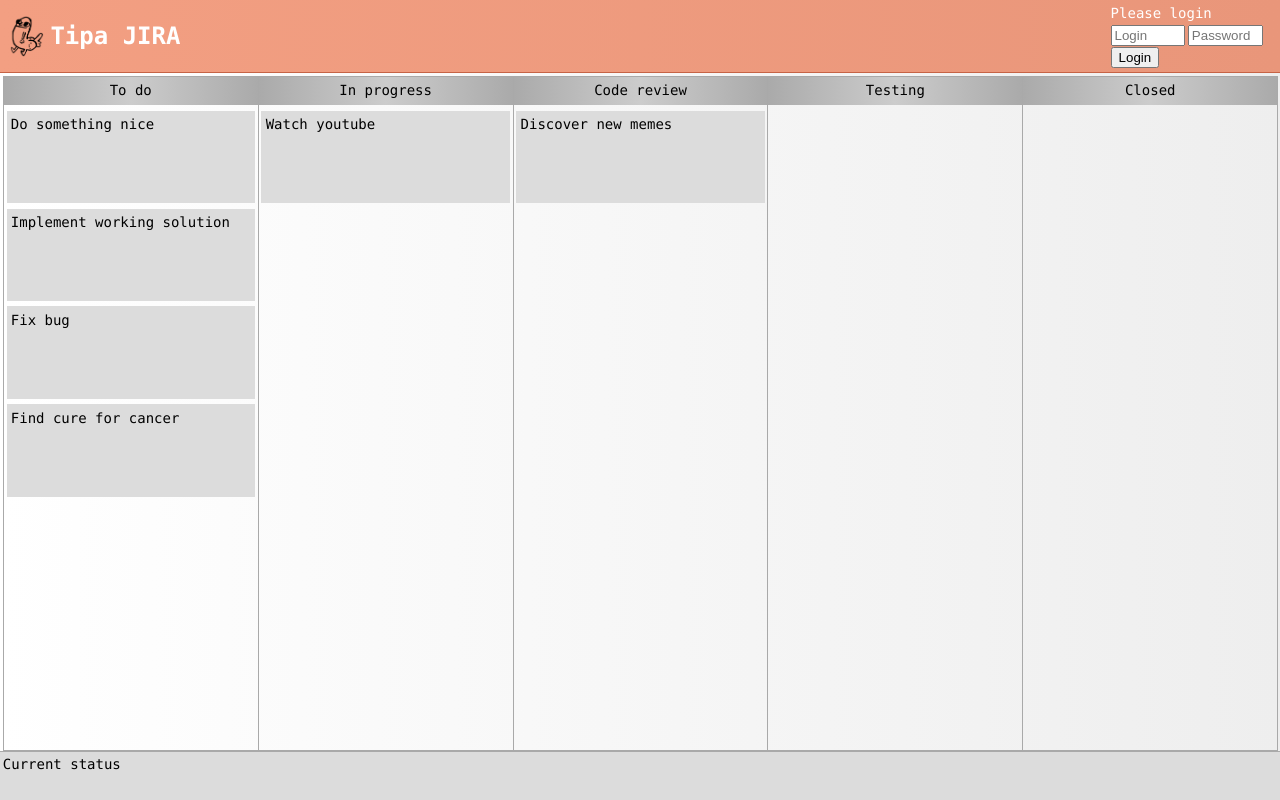
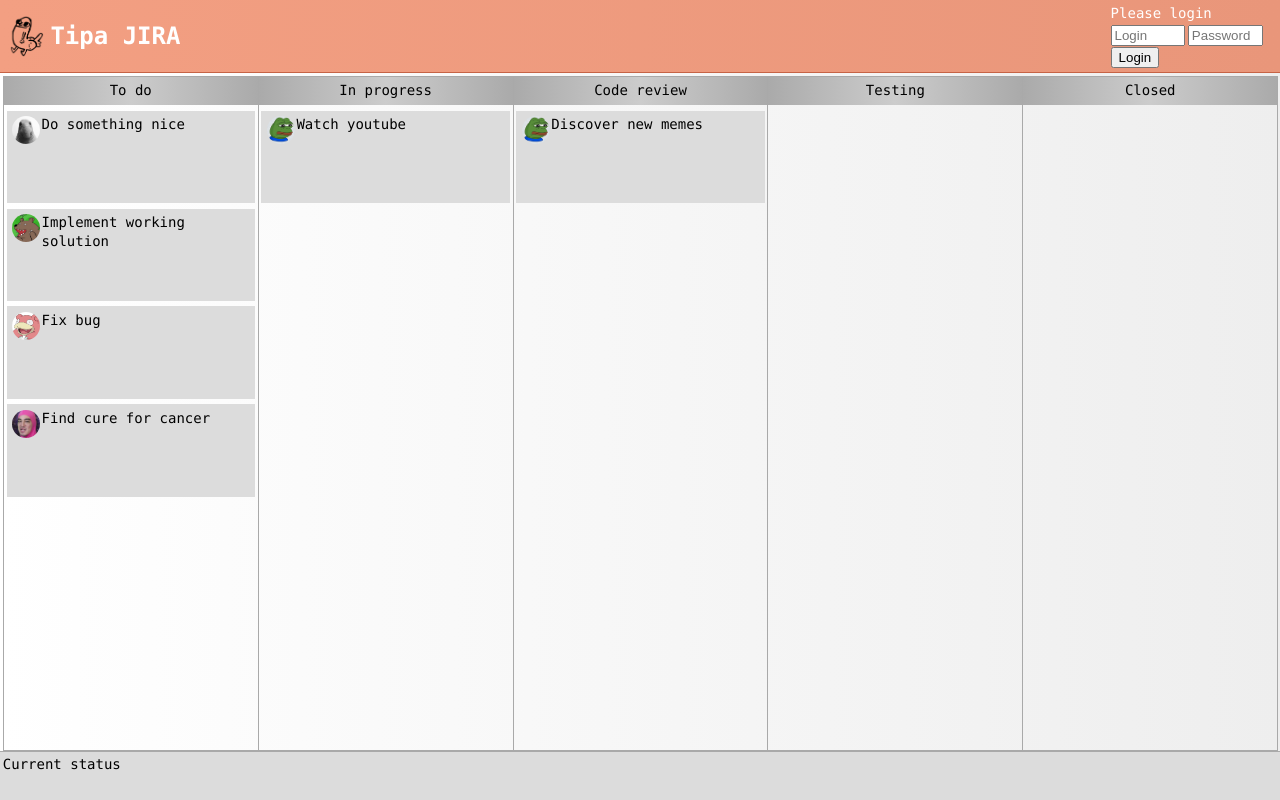
Before and after one commit to dokhrimovich/tipa-jira, a React app: page / in a window 1280 px wide. Built offline with nearby package versions, Linux system fonts and the light colour scheme.

Commit message:
added avatars

```diff
--- a/package.json
+++ b/package.json
@@ -21,6 +21,7 @@
 		"babel-loader": "^7.1.5",
 		"babel-preset-env": "^1.7.0",
 		"babel-preset-react": "^6.24.1",
+		"copy-webpack-plugin": "^4.5.2",
 		"css-hot-loader": "^1.4.1",
 		"css-loader": "^1.0.0",
 		"file-loader": "^1.1.11",
--- /dev/null
+++ b/src/js/components/common/avatar.js
@@ -0,0 +1,11 @@
+import React from 'react';
+
+const defaultAvatarUrl = 'src/styles/img/users/ava_default.png';
+
+const Avatar = ({ className, user }) => (
+    <div className={'avatar ' + (className || '')}>
+        <img src={user.avatar || defaultAvatarUrl}/>
+    </div>
+);
+
+export default Avatar;
--- a/src/js/components/grid/gridColumn.js
+++ b/src/js/components/grid/gridColumn.js
@@ -1,4 +1,5 @@
 import React from 'react';
+import TaskItemContainer from '../../containers/taskItemContainer';
 
 class GridColumn extends React.Component {
     render() {
@@ -9,7 +10,7 @@ class GridColumn extends React.Component {
                 <div className="grid-column_header"><header>{config.title}</header></div>
                 <div className="grid-column_content">
                     {tasks.map((task) => {
-                        return (<div key={task.id} className="grid-column_item">{task.title}</div>);
+                        return (<TaskItemContainer key={task.id} task={task}></TaskItemContainer>);
                     })}
                 </div>
             </div>
--- a/src/js/components/header/header.js
+++ b/src/js/components/header/header.js
@@ -1,16 +1,16 @@
 import React from 'react';
-import Logo from './logo';
-import LoginInvitationForm from './login-invitation-form';
-import UserData from './user-data';
+import Logo from '../common/logo';
+import HeaderLoginForm from './headerLoginForm';
+import HeaderUserInfo from './headerUserInfo';
 
-const Header = ({ name, login, isLoggedIn, onLoginClick, onLogoutClick }) => (
+const Header = ({ user, onLoginClick, onLogoutClick }) => (
     <div className="header">
         <Logo className="header-logo" url="/" />
         <h1 className="header-title">Tipa JIRA</h1>
         <div className="header-right-container">
-            {isLoggedIn
-                ? (<UserData name={name} onLogoutClick={onLogoutClick} />)
-                : (<LoginInvitationForm onLoginClick={onLoginClick}/>)
+            {user.isLoggedIn
+                ? (<HeaderUserInfo user={user} onLogoutClick={onLogoutClick} />)
+                : (<HeaderLoginForm onLoginClick={onLoginClick}/>)
             }
         </div>
     </div>
--- a/src/js/components/header/login-invitation-form.js
+++ b/src/js/components/header/headerLoginForm.js
@@ -1,7 +1,7 @@
 import React from 'react';
 import Button from '../common/button';
 
-class LoginInvitationForm extends React.Component {
+class HeaderLoginForm extends React.Component {
     constructor() {
         super();
 
@@ -45,4 +45,4 @@ class LoginInvitationForm extends React.Component {
     }
 }
 
-export default LoginInvitationForm;
+export default HeaderLoginForm;
--- a/src/js/components/header/user-data.js
+++ b/src/js/components/header/headerUserInfo.js
@@ -1,11 +1,13 @@
 import React from 'react';
 import Button from '../common/button';
+import Avatar from '../common/avatar';
 
-const LoginInvitationForm = ({ name, onLogoutClick }) => (
+const HeaderUserInfo = ({ user, onLogoutClick }) => (
     <div className="header-user-container">
-        <span>Welcome, {name}</span>
+        <span>Welcome, {user.name}</span>
+        <Avatar user={user}/>
         <Button title="Logout" className="btn-logout" onClick={() => onLogoutClick()} />
     </div>
 );
 
-export default LoginInvitationForm;
+export default HeaderUserInfo;
--- /dev/null
+++ b/src/js/components/taskItem.js
@@ -0,0 +1,25 @@
+import React from 'react';
+import Avatar from "./common/avatar";
+
+class TaskItem extends React.Component {
+    getUserByUserId(userId) {
+        let { users } = this.props;
+
+        return users.find((u) => u.id === userId) || {};
+    }
+
+    render() {
+        let { task } = this.props;
+
+        return (<div className="grid-column_item">
+            <div className="grid-column_item-header">
+                <Avatar className="small" user={this.getUserByUserId(task.assignedTo)}/>
+            </div>
+            <div className="grid-column_item-content">
+                {task.title}
+            </div>
+        </div>);
+    }
+}
+
+export default TaskItem;
--- a/src/js/constants/serverMocks.js
+++ b/src/js/constants/serverMocks.js
@@ -85,30 +85,29 @@ export const usersMock = [{
     login: 'Kukuruzko',
     password: '777',
     name: 'Kuk Ruzik',
-    avatar: ''
+    avatar: 'src/styles/img/users/ava1.png'
 }, {
     id: 2,
     login: 'Potsenyatko',
     password: '555',
     name: 'Pots Natok',
-    avatar: ''
+    avatar: 'src/styles/img/users/ava2.png'
 }, {
     id: 3,
     login: 'Krendell',
     password: '555',
     name: 'Kren Delo',
-    avatar: ''
+    avatar: 'src/styles/img/users/ava3.png'
 }, {
     id: 4,
     login: 'Kopipasta',
     password: '555',
     name: 'Kopi Pasta',
-    avatar: ''
+    avatar: 'src/styles/img/users/ava4.png'
 }, {
     id: 5,
     login: 'Vaffel',
     password: '555',
     name: 'Van Felly',
-    avatar: ''
-}
-];
+    avatar: 'src/styles/img/users/ava5.png'
+}];
--- a/src/js/containers/headerContainer.js
+++ b/src/js/containers/headerContainer.js
@@ -4,9 +4,7 @@ import { connect } from "react-redux";
 import action from '../actions/common';
 
 const mapStateToProps = (state) => ({
-    login: state.user.login,
-    name: state.user.name,
-    isLoggedIn: state.user.isLoggedIn,
+    user: state.user
 });
 
 const mapDispatchToProps = (dispatch) => ({
--- /dev/null
+++ b/src/js/containers/taskItemContainer.js
@@ -0,0 +1,13 @@
+import React from 'react';
+import TaskItem from "../components/taskItem";
+import { connect } from "react-redux";
+
+const mapStateToProps = (state) => ({
+    users: state.users
+});
+
+const TaskItemContainer = connect(
+    mapStateToProps
+)(TaskItem);
+
+export default TaskItemContainer;
--- a/src/styles/common.scss
+++ b/src/styles/common.scss
@@ -1,3 +1,23 @@
 .form-message.error {
   color: red;
 }
+
+.avatar {
+  width: 2.5em;
+  height: 2.5em;
+  border-radius: .25em;
+  overflow: hidden;
+  margin: 0.2em;
+
+  img {
+    height: 100%;
+    width: 100%;
+  }
+
+  &.small {
+    width: 2em;
+    height: 2em;
+    border-radius: 1em;
+    margin: 0.1em;
+  }
+}
--- a/src/styles/header.scss
+++ b/src/styles/header.scss
@@ -64,7 +64,6 @@
 
   .header-user-container {
     flex-wrap: wrap;
-    flex: 0 0 auto;
-    width: 12em;
+    flex: 0 0 20em;
   }
 }
--- a/webpack.config.js
+++ b/webpack.config.js
@@ -1,7 +1,8 @@
 const path = require('path');
 const webpack = require('webpack');
 const htmlWebpackPlugin = require('html-webpack-plugin');
-const MiniCssExtractPlugin = require("mini-css-extract-plugin");
+const CopyWebpackPlugin = require('copy-webpack-plugin');
+const MiniCssExtractPlugin = require('mini-css-extract-plugin');
 
 module.exports = {
     entry: './src/js/index.js',
@@ -54,7 +55,10 @@ module.exports = {
         new MiniCssExtractPlugin({
             filename: '[name].css',
             chunkFilename: '[id].css'
-        })
+        }),
+        new CopyWebpackPlugin([
+            { from: 'src/styles/img/**/*' }
+        ])
     ],
     optimization: {
         splitChunks: {
```
Also changed, not shown: src/js/components/common/logo.js (renamed from src/js/components/header/logo.js), src/styles/img/users/ava1.png (added), src/styles/img/users/ava2.png (added), src/styles/img/users/ava3.png (added), src/styles/img/users/ava4.png (added), src/styles/img/users/ava5.png (added), src/styles/img/users/ava_default.png (added).
